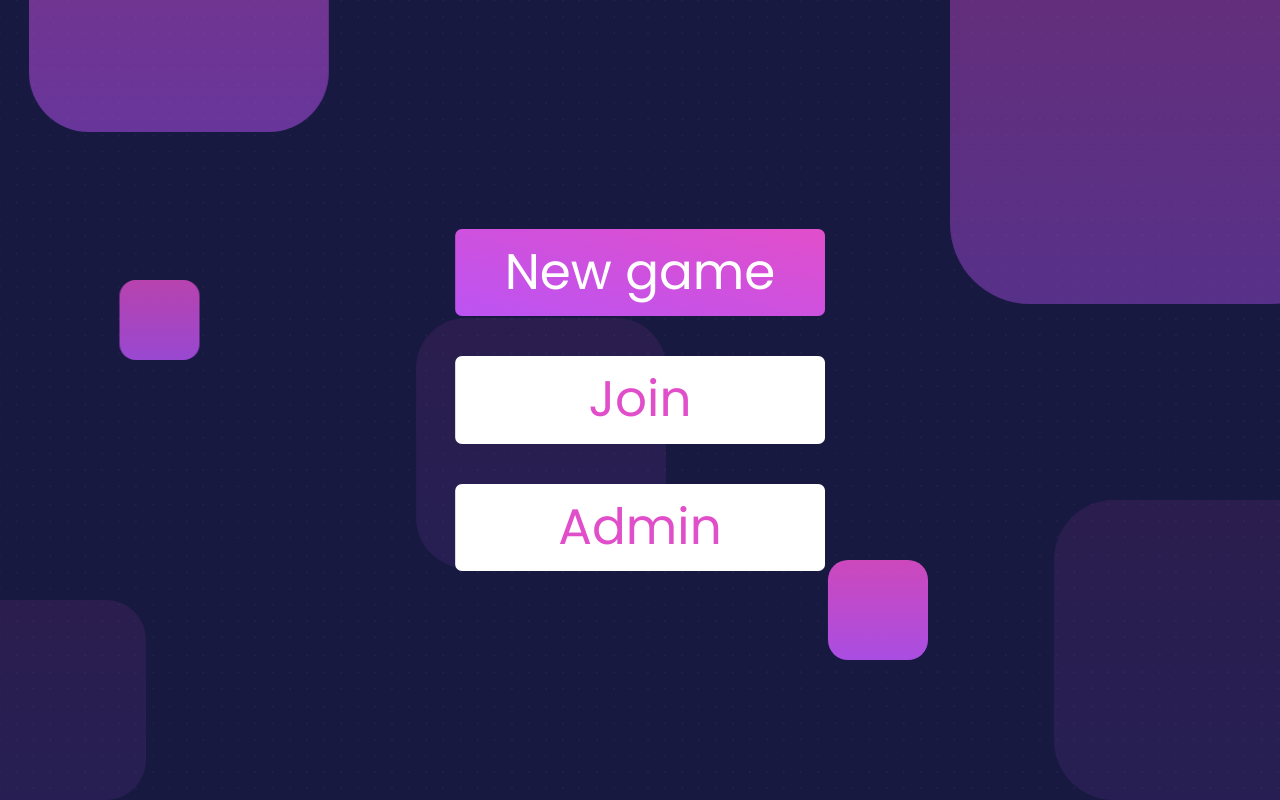
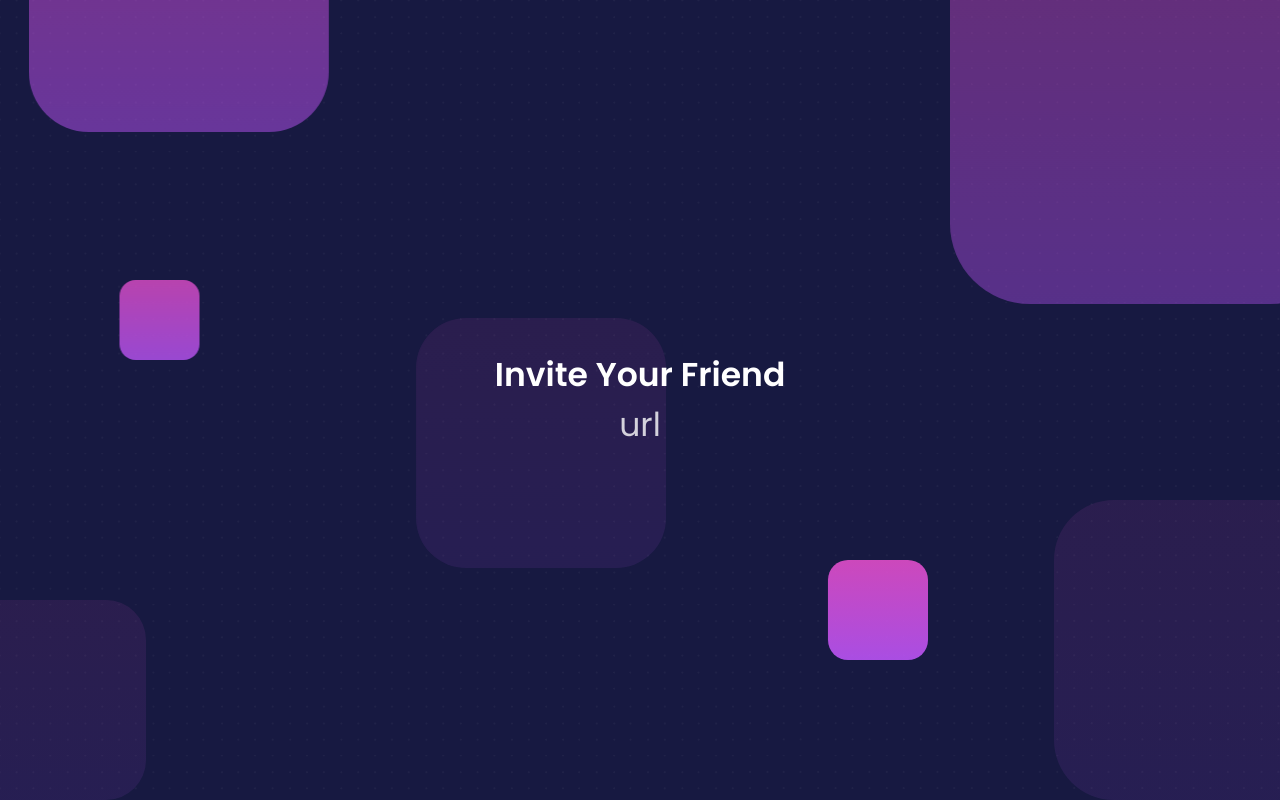
Before and after one commit to DamsNg63/CapcomVSMarvel, an Angular app in the folder front-marvel-vs-capcom/: page /#/invite in a window 1280 px wide. Before the commit this address led to /#/. Built offline with nearby package versions, Linux system fonts and the light colour scheme.

Commit message:
Add Copy + alert

```diff
--- a/front-marvel-vs-capcom/src/app/app-routing.module.ts
+++ b/front-marvel-vs-capcom/src/app/app-routing.module.ts
@@ -3,11 +3,12 @@ import { NgModule } from '@angular/core';
 import { BrowserModule } from '@angular/platform-browser';
 import { RouterModule, Routes } from '@angular/router';
 import { HomeComponent } from './home/home.component';
+import { InviteCodeComponent } from './invite-code/invite-code.component';
 
 const routes: Routes = [
   {path: "", redirectTo: '/home', pathMatch: 'full'},
   {path: "home", component:HomeComponent},
-
+  {path: "invite", component:InviteCodeComponent},
 ];
 
 @NgModule({
--- a/front-marvel-vs-capcom/src/app/app.component.html
+++ b/front-marvel-vs-capcom/src/app/app.component.html
@@ -1 +1 @@
-<app-home></app-home>
+<router-outlet></router-outlet>
--- a/front-marvel-vs-capcom/src/app/app.module.ts
+++ b/front-marvel-vs-capcom/src/app/app.module.ts
@@ -4,11 +4,13 @@ import { BrowserModule } from '@angular/platform-browser';
 import { AppRoutingModule } from './app-routing.module';
 import { AppComponent } from './app.component';
 import { HomeComponent } from './home/home.component';
+import { InviteCodeComponent } from './invite-code/invite-code.component';
 
 @NgModule({
   declarations: [
     AppComponent,
-    HomeComponent
+    HomeComponent,
+    InviteCodeComponent
   ],
   imports: [
     BrowserModule,
--- a/front-marvel-vs-capcom/src/app/home/home.component.html
+++ b/front-marvel-vs-capcom/src/app/home/home.component.html
@@ -1,7 +1,7 @@
 
 <div class="main-container">
     <div class="menu-container">
-        <a routerLink="/characters-choice" class="primary-button btn btn-primary">
+        <a routerLink="/invite" class="primary-button btn btn-primary">
             New game
         </a>
         <a routerLink="/join-game" class="secondary-button btn btn-neutral">
--- /dev/null
+++ b/front-marvel-vs-capcom/src/app/invite-code/invite-code.component.html
@@ -0,0 +1,17 @@
+<div style="position: absolute; top: 2%; right: 5%; width: 200px">
+  <div [hidden]="!showalert" class="alert alert-success alert-with-icon">
+    <span data-notify="icon" class="tim-icons icon-trophy"></span>
+    <span>Copy !</span>
+  </div>
+</div>
+
+
+<div class="content-center brand">
+<h1 class="title">
+  Invite Your Friend
+</h1>
+
+<h1 (click)="copyMessage()">
+  url
+</h1>
+</div>
--- /dev/null
+++ b/front-marvel-vs-capcom/src/app/invite-code/invite-code.component.ts
@@ -0,0 +1,34 @@
+import { Component, OnInit } from '@angular/core';
+import { delay } from 'rxjs';
+
+@Component({
+  selector: 'app-invite-code',
+  templateUrl: './invite-code.component.html',
+  styleUrls: ['./invite-code.component.css']
+})
+export class InviteCodeComponent implements OnInit {
+
+  showalert = false;
+
+  constructor() { }
+
+  ngOnInit(): void {
+  }
+
+  copyMessage(){
+    this.showalert = true;
+    console.log(this.showalert);
+    const selBox = document.createElement('textarea');
+    selBox.style.position = 'fixed';
+    selBox.style.left = '0';
+    selBox.style.top = '0';
+    selBox.style.opacity = '0';
+    selBox.value = "Hello";
+    document.body.appendChild(selBox);
+    selBox.focus();
+    selBox.select();
+    document.execCommand('copy');
+    document.body.removeChild(selBox);
+    setTimeout(() => this.showalert = false, 7000);
+  }
+}
--- a/front-marvel-vs-capcom/src/index.html
+++ b/front-marvel-vs-capcom/src/index.html
@@ -45,11 +45,7 @@
     <div class="squares square5"></div>
     <div class="squares square6"></div>
     <div class="squares square7"></div>
-    <div class="container">
-      <div class="content-center brand">
-        <app-root></app-root>
-      </div>
-    </div>
+      <app-root></app-root>
   </div>
    <!--   Core JS Files   -->
    <script src="./assets/js/core/jquery.min.js" type="text/javascript"></script>
```
Also changed, not shown: front-marvel-vs-capcom/src/app/invite-code/invite-code.component.css (added), 1 other file (tests, documents, lock files or other folders).
